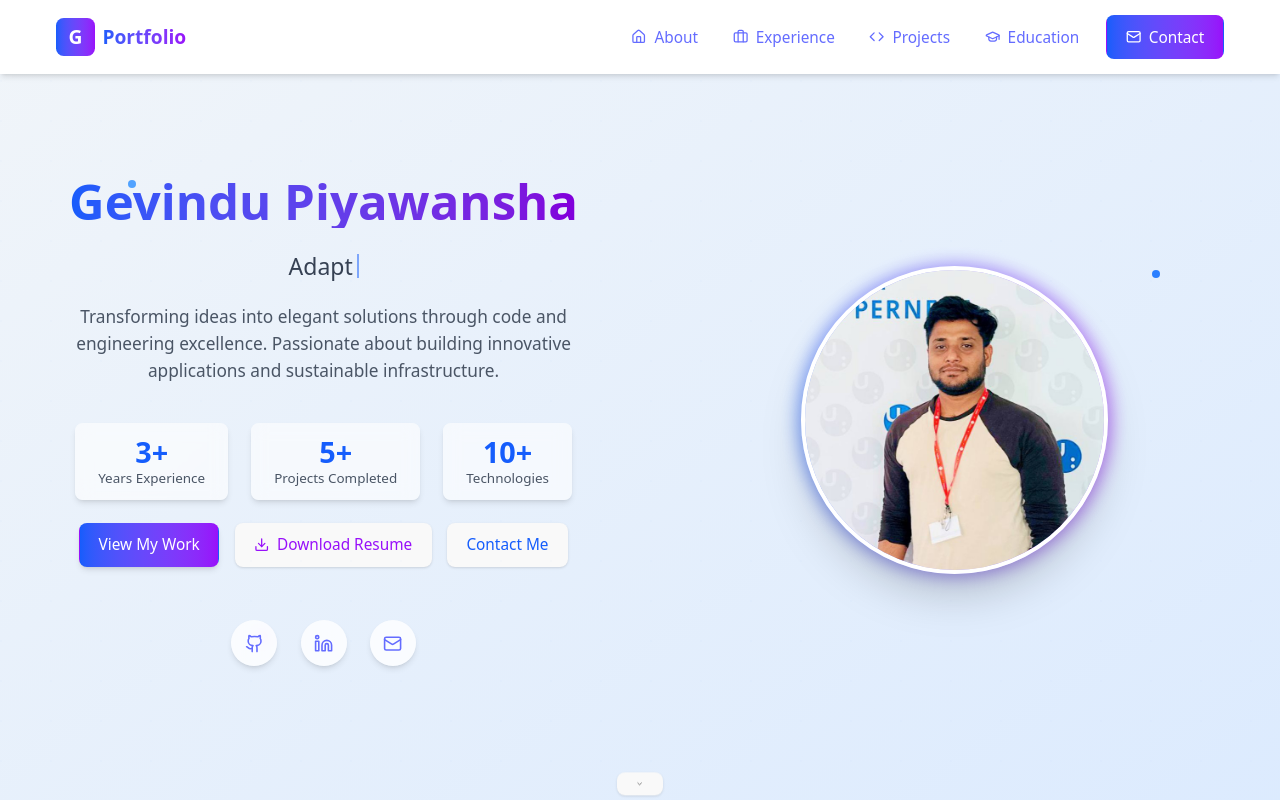
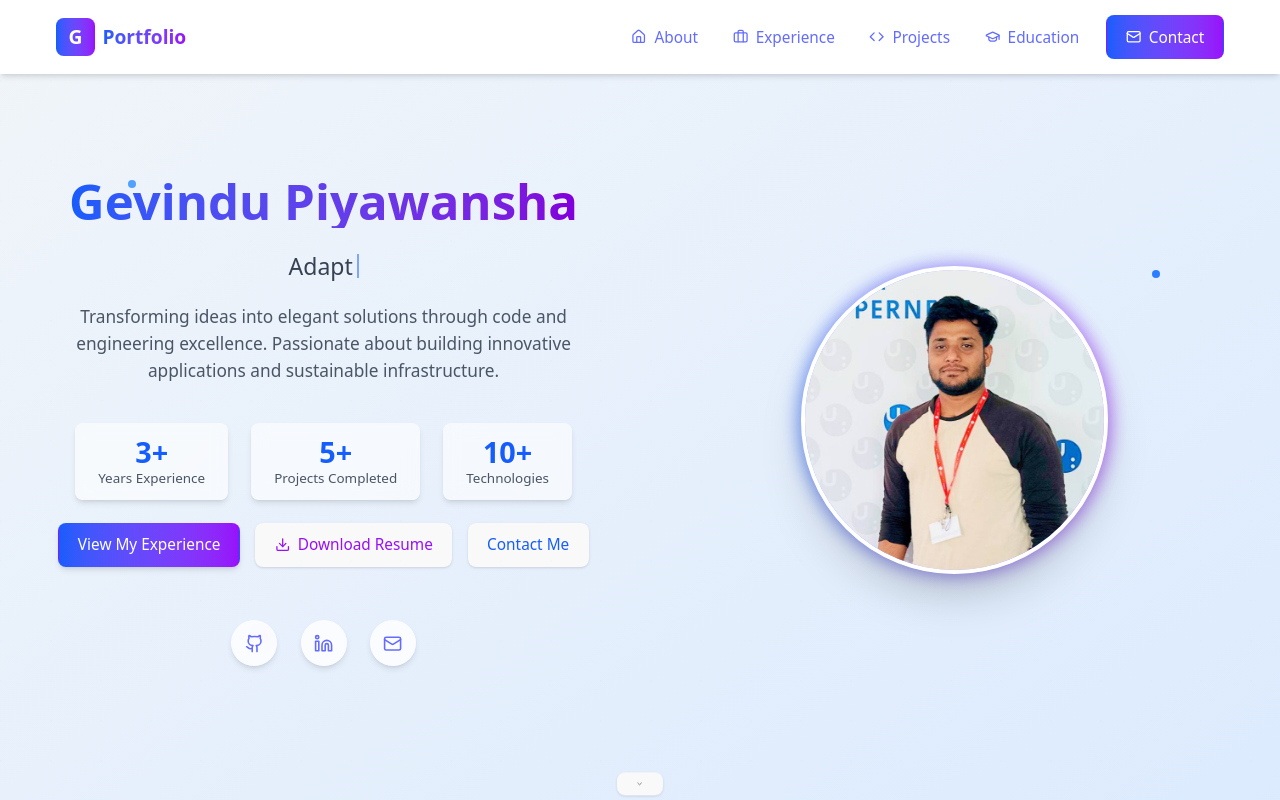
Before and after one commit to Gevindu-Piyawansha/gevindu-portfolio, a React (Vite) app: page / in a window 1280 px wide. Shown: the top 800 px of the page. Built offline with nearby package versions, Linux system fonts and the light colour scheme.

Commit message:
Update hero button to navigate to Experience section

```diff
--- a/src/components/Hero.jsx
+++ b/src/components/Hero.jsx
@@ -244,12 +244,12 @@ function Hero({ isContactModalOpen, setIsContactModalOpen }) {
             <button
               onClick={() =>
                 document
-                  .getElementById("projects")
+                  .getElementById("experience")
                   ?.scrollIntoView({ behavior: "smooth" })
               }
               className="px-6 sm:px-8 py-3 rounded-full bg-gradient-to-r from-blue-600 to-purple-600 text-white font-semibold hover:shadow-lg transform hover:scale-105 transition-all duration-200 shadow-md"
             >
-              View My Work
+              View My Experience
             </button>
 
             <button
```
